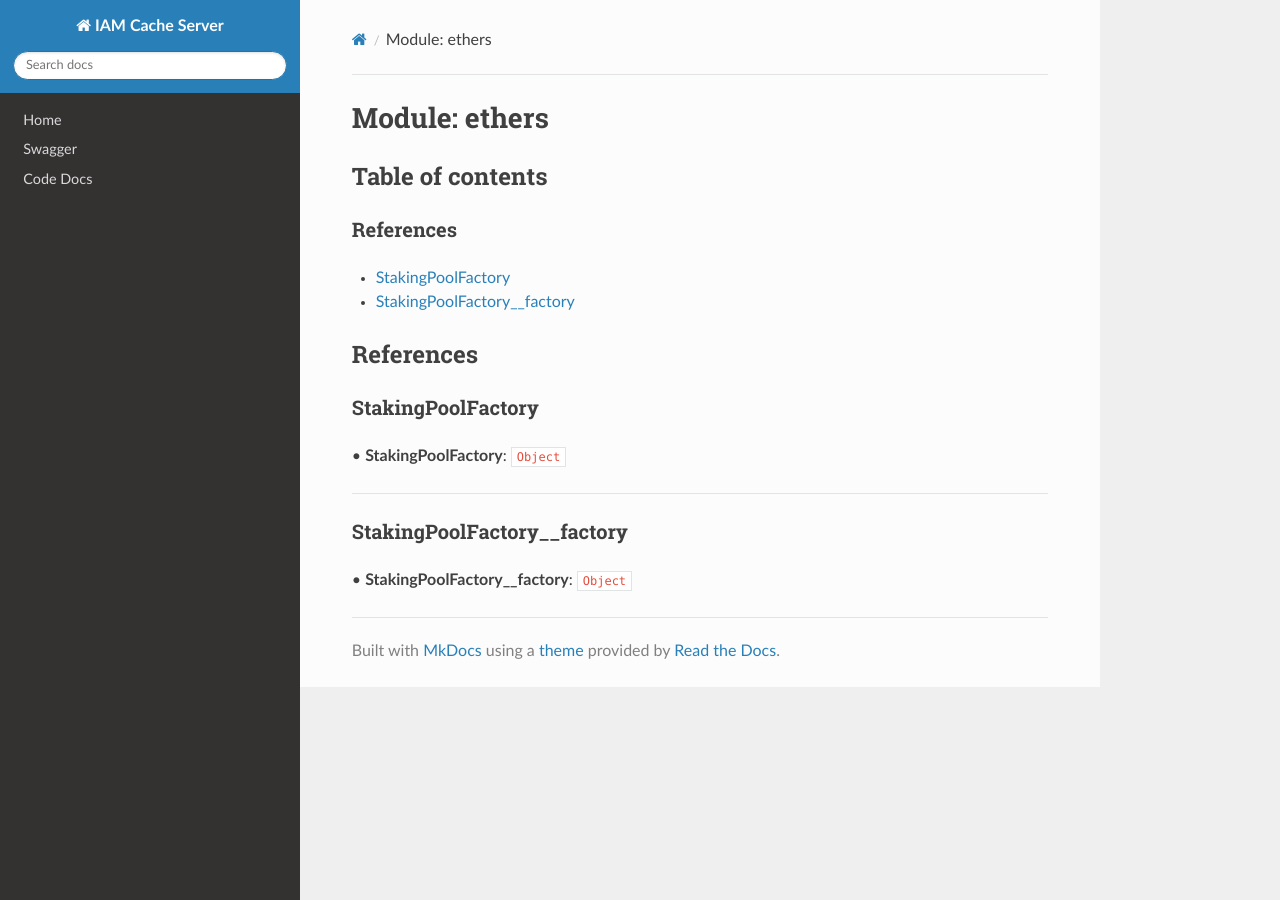
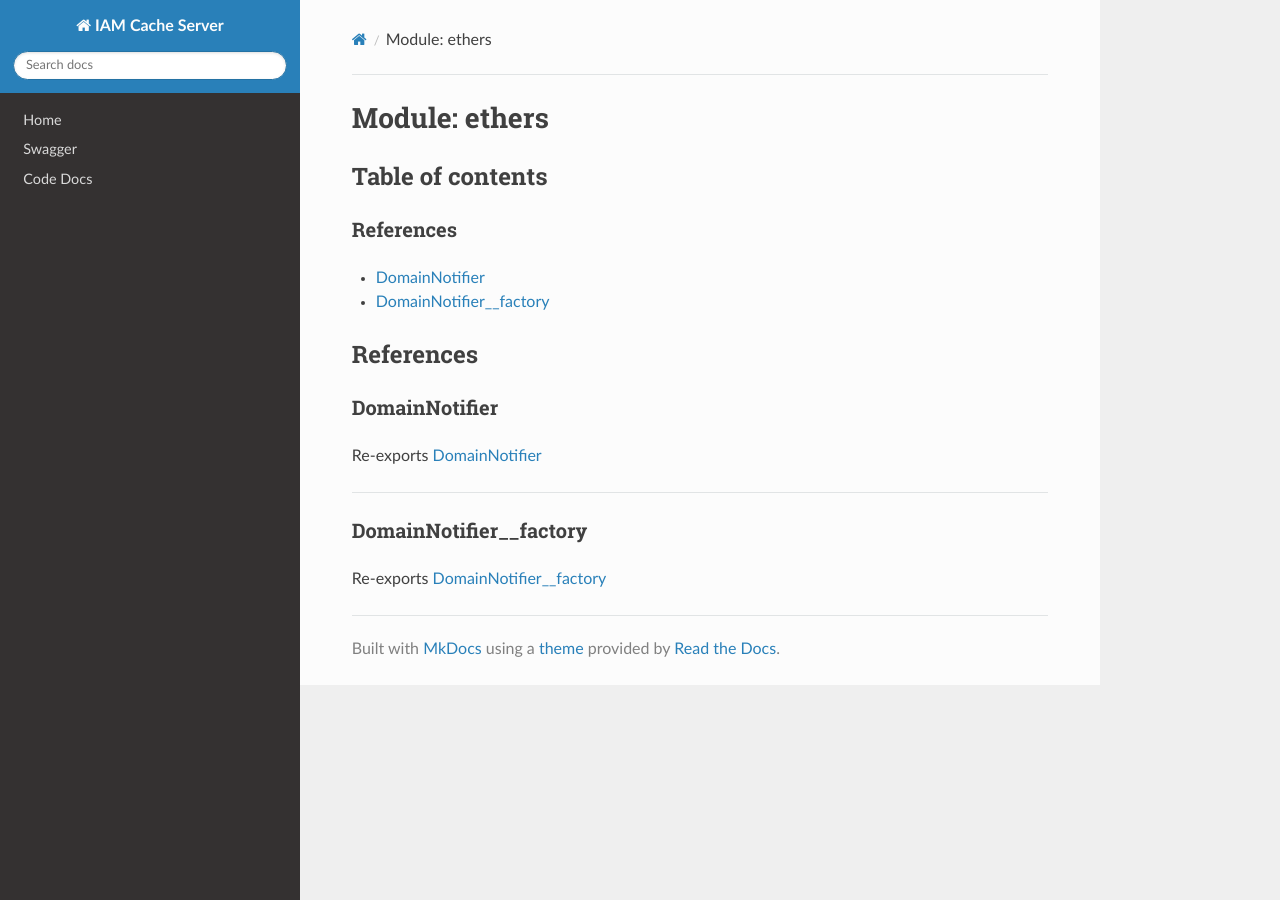
Before and after one commit to energywebfoundation/ssi-hub, an MkDocs documentation site: the page built from docs/api/modules/ethers.md, in a window 1280 px wide. Built offline with MkDocs 1.6.1, drawn with Linux system fonts in a browser that asks for light colours; nearby versions of some CDN libraries.

```diff
--- a/docs/api/modules/ethers.md
+++ b/docs/api/modules/ethers.md
@@ -4,17 +4,17 @@
 
 ### References
 
-- [StakingPoolFactory](ethers.md#stakingpoolfactory)
-- [StakingPoolFactory__factory](ethers.md#stakingpoolfactory__factory)
+- [DomainNotifier](ethers.md#domainnotifier)
+- [DomainNotifier\_\_factory](ethers.md#domainnotifier__factory)
 
 ## References
 
-### StakingPoolFactory
+### DomainNotifier
 
-• **StakingPoolFactory**: `Object`
+Re-exports [DomainNotifier](../classes/ethers_DomainNotifier.DomainNotifier.md)
 
-___
+---
 
-### StakingPoolFactory\_\_factory
+### DomainNotifier\_\_factory
 
-• **StakingPoolFactory\_\_factory**: `Object`
+Re-exports [DomainNotifier\_\_factory](../classes/ethers_factories_DomainNotifier__factory.DomainNotifier__factory.md)
```
Also changed, not shown: 2 other files.
